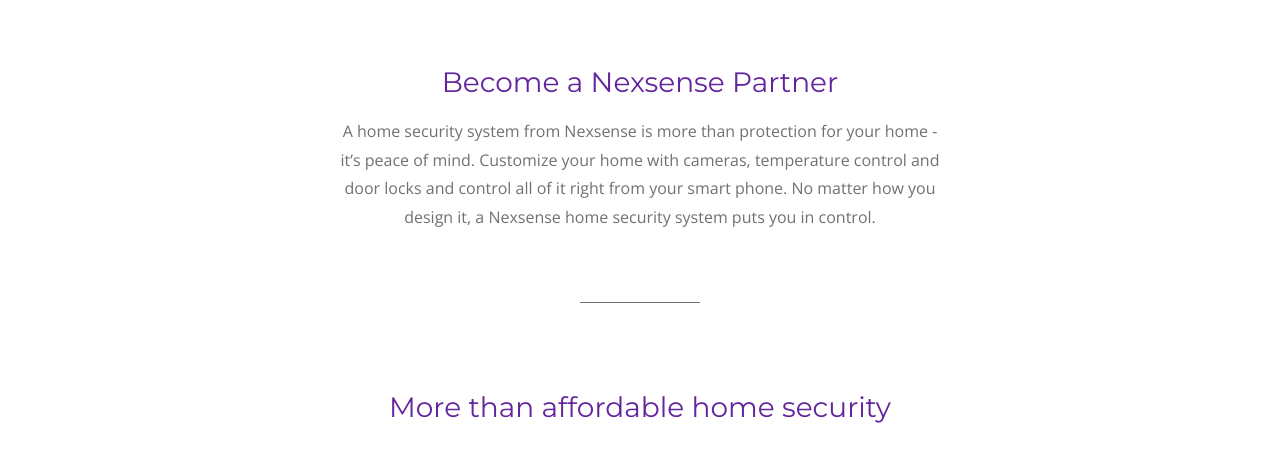
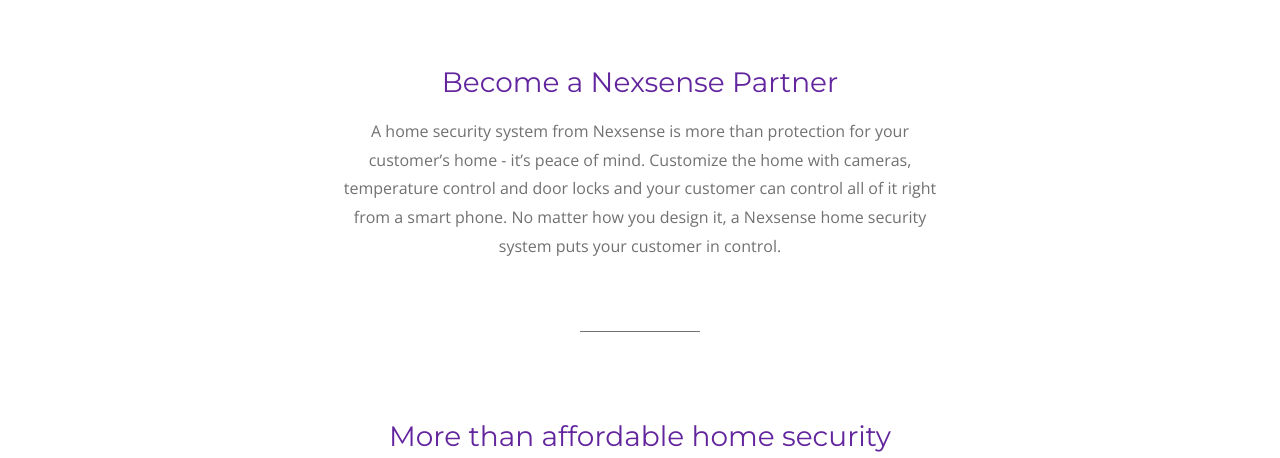
Before and after one commit to SosaWISE/nexsense.comV1, a plain HTML site: page view/pages/home.html in a window 1280 px wide. Shown: the part 738-1196 px from the top of the page. Drawn offline with nearby package versions, Linux system fonts and the light colour scheme; files that its build step writes are made by us from their sources; files whose address does not match are found by name.

Commit message:
changed wording to reflect business vs residential

```diff
--- a/view/pages/home.html
+++ b/view/pages/home.html
@@ -36,7 +36,7 @@
                     <section class="content" id="nexsense-home">
                         <h2>Become a Nexsense Partner</h2>
                         <p>
-                            A home security system from Nexsense is more than protection for your home -  it’s peace of mind.  Customize your home with cameras, temperature control and door locks and control all of it right from your smart phone.  No matter how you design it, a Nexsense home security system puts you in control.
+                            A home security system from Nexsense is more than protection for your customer’s home -  it’s peace of mind.  Customize the home with cameras, temperature control and door locks and your customer can control all of it right from a smart phone.  No matter how you design it, a Nexsense home security system puts your customer in control.
                         </p>
                     </section>
 
```
